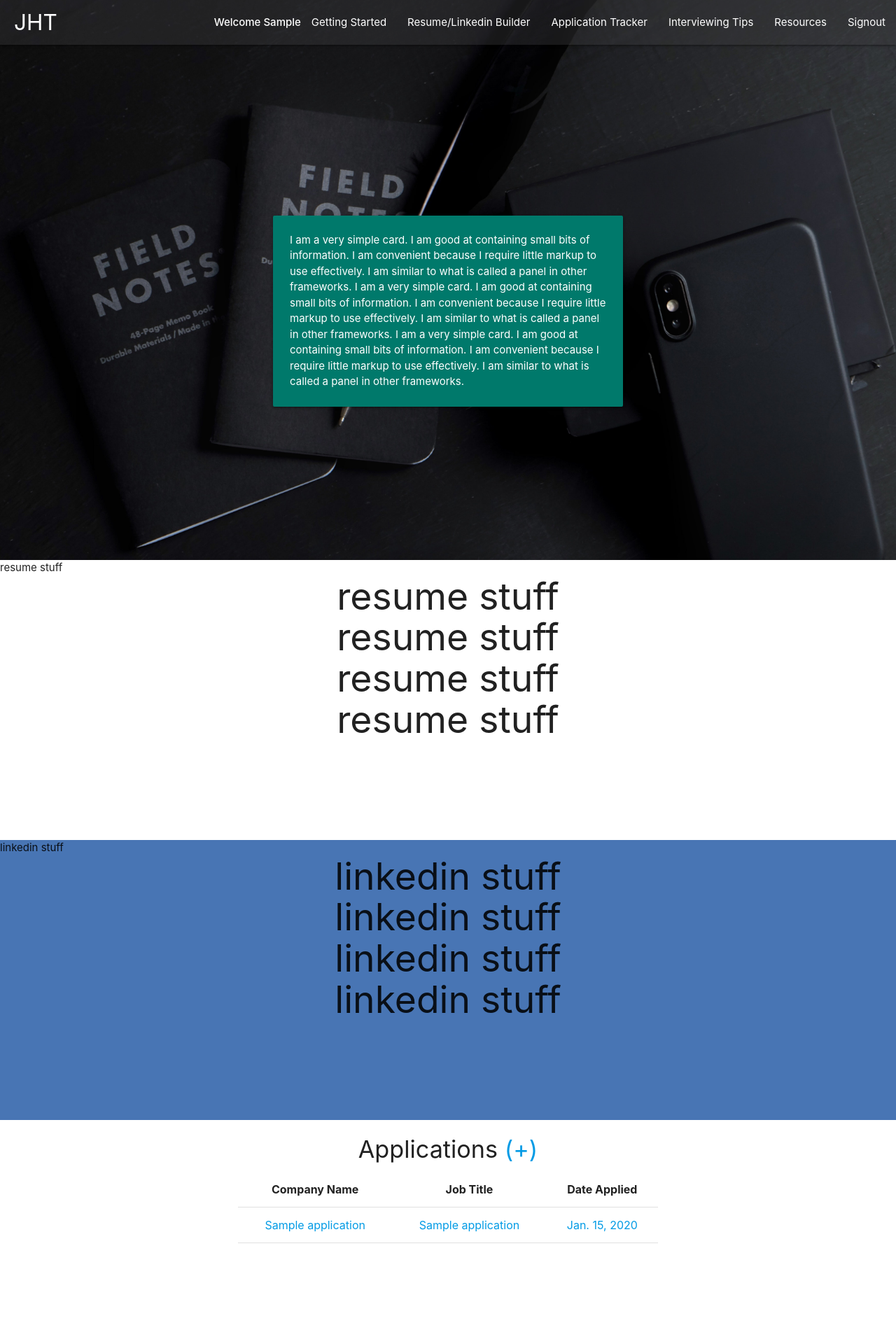
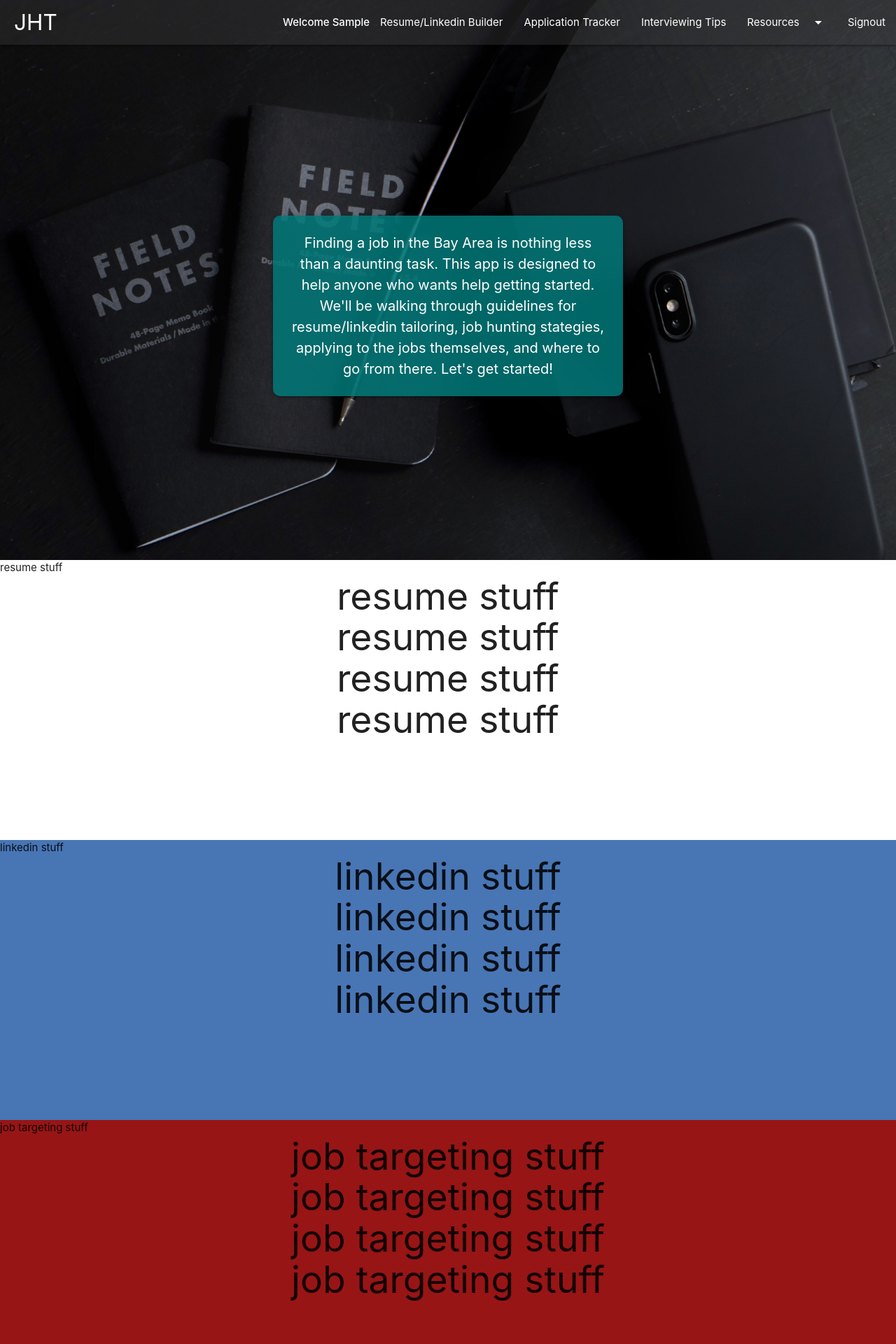
Before and after one commit to brentmwarren/Job-Hunt-Toolkit, a Django app: page / in a window 1280 px wide. Shown: the top 1920 px of the page at 70% size. Run offline with Django 3.2, Linux system fonts and the light colour scheme; a user stored in the database is signed in; tables that the repository leaves empty hold one stand-in row (values such as "Sample post").

Commit message:
drop down added and functional

```diff
--- a/job_hunt_toolkit/static/css/main.css
+++ b/job_hunt_toolkit/static/css/main.css
@@ -121,10 +121,16 @@ nav{
   position: absolute;
 }
 
+@media screen and (max-width: 600px) {
+  .brand-logo {
+    margin-left: 0px;
+  }
+}
+
 .welcome {
   text-align: center;
-  color: black;
-  padding-top: 150px;
+  color: white;
+  padding-top: 120px;
 }
 
 /* .register-form {
@@ -181,6 +187,9 @@ nav{
   top: 50%;
   left: 50%;
   transform: translate(-50%, -50%);
+  font-size: 20px;
+  text-align: center;
+  border-radius: 10px;
 }
 
 #resume-page{
@@ -190,6 +199,12 @@ nav{
 #linkedin-page{
   background: #4875B4;
   min-height: 50vh
+}
+
+#targeting-page {
+  background: rgb(151, 21, 21);
+  min-height: 50vh
+}
 }
 
 #application-page{
@@ -272,6 +287,8 @@ h2{
 .card-panel{
   min-width: 300px;
   max-height: 500px;
+  border-radius: 10px;
+  background: rgba(0, 121, 121, 0.842);
 }
 
 .card-panel {
--- a/job_hunt_toolkit/static/scripts/materialize.js
+++ b/job_hunt_toolkit/static/scripts/materialize.js
@@ -1,3 +1,4 @@
 $(document).ready(function(){
   $('.sidenav').sidenav();
+  $(".dropdown-trigger").dropdown();
 });
--- a/job_hunt_toolkit/templates/application_list.html
+++ b/job_hunt_toolkit/templates/application_list.html
@@ -6,13 +6,8 @@
 
     <div class="row container intro-container">
         <div id="intro-card">
-            <div class="card-panel teal darken-2">
-                <span class="white-text">I am a very simple card. I am good at containing small bits of information.
-                I am convenient because I require little markup to use effectively. I am similar to what is called a panel in other frameworks.
-                I am a very simple card. I am good at containing small bits of information.
-                I am convenient because I require little markup to use effectively. I am similar to what is called a panel in other frameworks.
-                I am a very simple card. I am good at containing small bits of information.
-                I am convenient because I require little markup to use effectively. I am similar to what is called a panel in other frameworks.
+            <div class="card-panel">
+                <span class="white-text">Finding a job in the Bay Area is nothing less than a daunting task. This app is designed to help anyone who wants help getting started. We'll be walking through guidelines for resume/linkedin tailoring, job hunting stategies, applying to the jobs themselves, and where to go from there. Let's get started!
                 </span>
             </div>
         </div>
@@ -46,23 +41,17 @@
     <h2>linkedin stuff</h2>
 </section>
 
-<!-- <section class="page" id="application-page">
-    <h2>Applications <a href="{% url 'application_create' %}">(+)</a></h2>
-    <ul>
-        {% for application in applications %}
-
-            <li>
-                <h5><a href="{% url 'application_detail' pk=application.pk %}">Company Name: {{application.name}}</a></h5>
-                <p>Job Title: {{application.job_title}}</p>
-                <p>Date Applied: {{application.date_applied}}</p>
-            </li>
-        {% endfor %}
-    </ul>
-</section> -->
+<section class="page" id="targeting-page">
+        <p>job targeting stuff</p>
+        <h2>job targeting stuff</h2>
+        <h2>job targeting stuff</h2>
+        <h2>job targeting stuff</h2>
+        <h2>job targeting stuff</h2>
+    </section>
 
 <section class="page" id="application-page">
 <h4>Applications <a href="{% url 'application_create' %}">(+)</a></h4>
-<table class="highlight responsive-table centered">
+<table class="highlight centered">
         <thead>
             <tr>
                 <th>Company Name</th>
--- a/job_hunt_toolkit/templates/base.html
+++ b/job_hunt_toolkit/templates/base.html
@@ -24,6 +24,12 @@
     </head>
     <body>
         <div class="navbar-fixed">
+                <ul id="dropdown1" class="dropdown-content">
+                        <li><a href="#!">one</a></li>
+                        <li><a href="#!">two</a></li>
+                        <li class="divider"></li>
+                        <li><a href="#!">three</a></li>
+                </ul>
             <nav>
                 <div class="nav-wrapper">
                     <a href="#" data-target="mobile-demo" class="sidenav-trigger right"><i class="material-icons">menu</i></a>
@@ -31,11 +37,10 @@
                         <ul id="nav-mobile" class="right hide-on-med-and-down">
                             {% if user.is_authenticated %}
                                 <li><strong>Welcome {{ user.first_name}}</strong></li>
-                                <li><a href="#intro-page">Getting Started</a></li>
                                 <li><a href="#resume-page">Resume/Linkedin Builder</a></li>
                                 <li><a href="#application-page">Application Tracker</a></li>
                                 <li><a href="#tips-page">Interviewing Tips</a></li>
-                                <li><a href="#resources-page">Resources</a></li>
+                                <li><a class="dropdown-trigger"  data-target="dropdown1" href="#!">Resources<i class="material-icons right">arrow_drop_down</i></a></li>
                                 <li><a href="{% url 'logout' %}">Signout</a></li>
                             {% else %}
                                 <li><a href="{% url 'register' %}">Register</a></li>
@@ -48,7 +53,6 @@
             <ul class="sidenav" id="mobile-demo">
                     {% if user.is_authenticated %}
                     Welcome {{ user.first_name }}
-                        <li><a href="#intro-page">Getting Started</a></li>
                         <li><a href="#resume-page">Resume/Linkedin Builder</a></li>
                         <li><a href="#application-page">Application Tracker</a></li>
                         <li><a href="#tips-page">Interviewing Tips</a></li>
--- a/job_hunt_toolkit/templates/login.html
+++ b/job_hunt_toolkit/templates/login.html
@@ -7,8 +7,8 @@
 <section id="register-page" class="page">
 <div>
 	<div class="welcome">
-		<h2 class="welcometext">Welcome to the Job Hunt Toolkit</h2>
-		<p class="welcometext">A straight forward guide to finding a job in tech</p>
+		<h1><strong>Welcome to the Job Hunt Toolkit</strong></h1>
+		<h5><strong>A straight forward guide to finding a tech job in the bay</strong></h5>
 	</div>
 
 	<div>
```
Also changed, not shown: job_hunt_toolkit/templates/register.html (+4 -4 lines).
